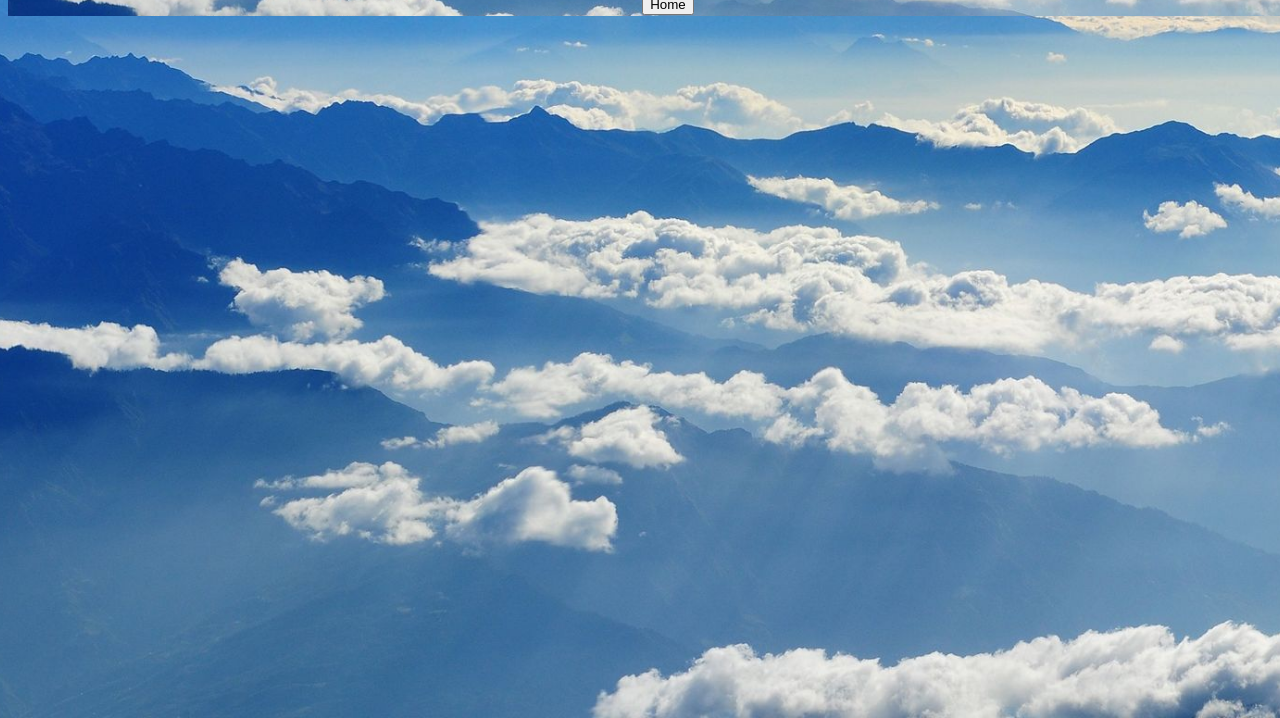
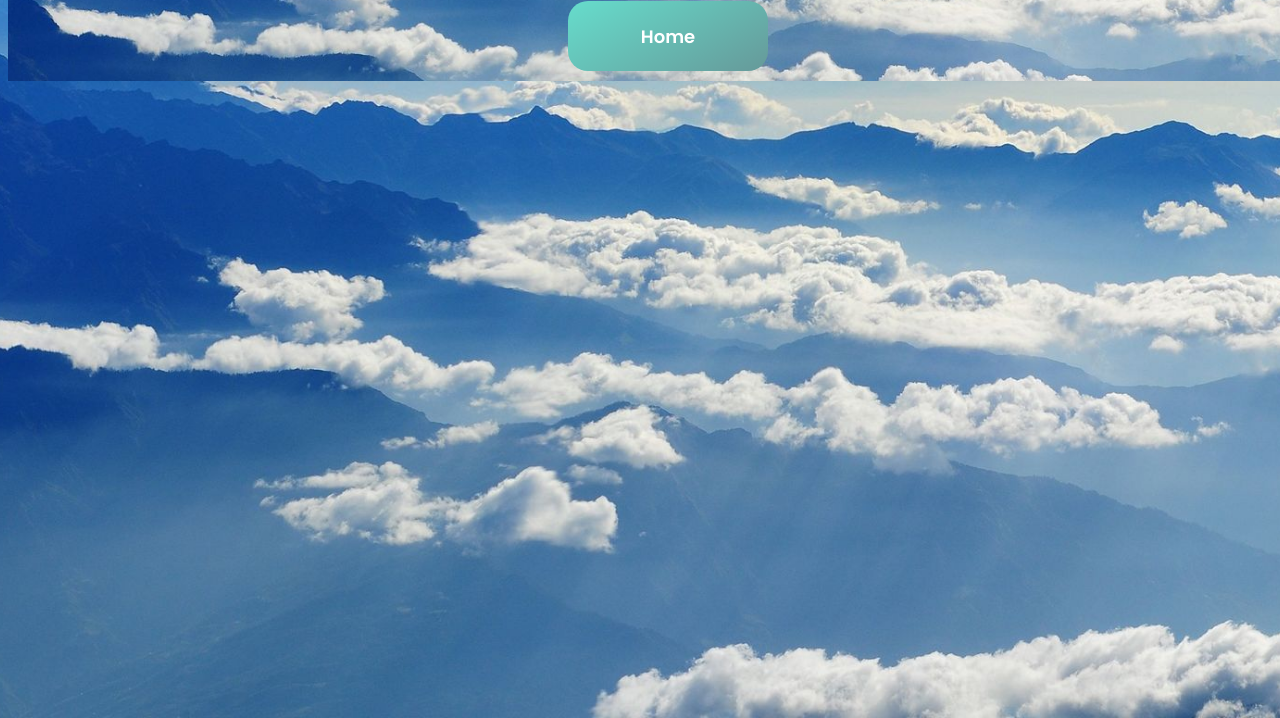
Before and after one commit to jblr/jblr.github.io, a plain HTML site: page index.html in a window 1280 px wide. Shown: the part 82-800 px from the top of the page. Drawn offline with Linux system fonts and the light colour scheme.

Commit message:
Update index.html

```diff
--- a/index.html
+++ b/index.html
@@ -13,6 +13,25 @@
    width: 100%;
    height: 100%;
   }
+    .buttons {
+      transition: 0.3s ease;
+      width: 200px;
+      height: 70px;
+      margin: 10px;
+      outline: none;
+      border: 0px solid transparent;
+      border-radius: 20px;
+      color: #ffffff;
+      font-size: 18px;
+      font-family: "Poppins";
+      cursor: pointer;
+      }
+    #home {
+      background-image: linear-gradient(-30deg, #669999, #66ddcc);
+      }
+    #home:hover {
+      box-shadow: 0px 0px 12px #66ddcc;
+      }
     </style>
 </head>
 <body>
@@ -20,7 +39,7 @@
      <nav>
        <ul id="nav-bar">
          <li><a id="nav-home" href="/"><img src="images/home.png" width=100 height=50 alt= Home></a></li>
-         <li><a href="/"><button id="home" value="Home">Home</button></a></li>
+         <li><a href="/"><button id="home" class="buttons" value="Home">Home</button></a></li>
        </ul>
      </nav>
   </header>
```
